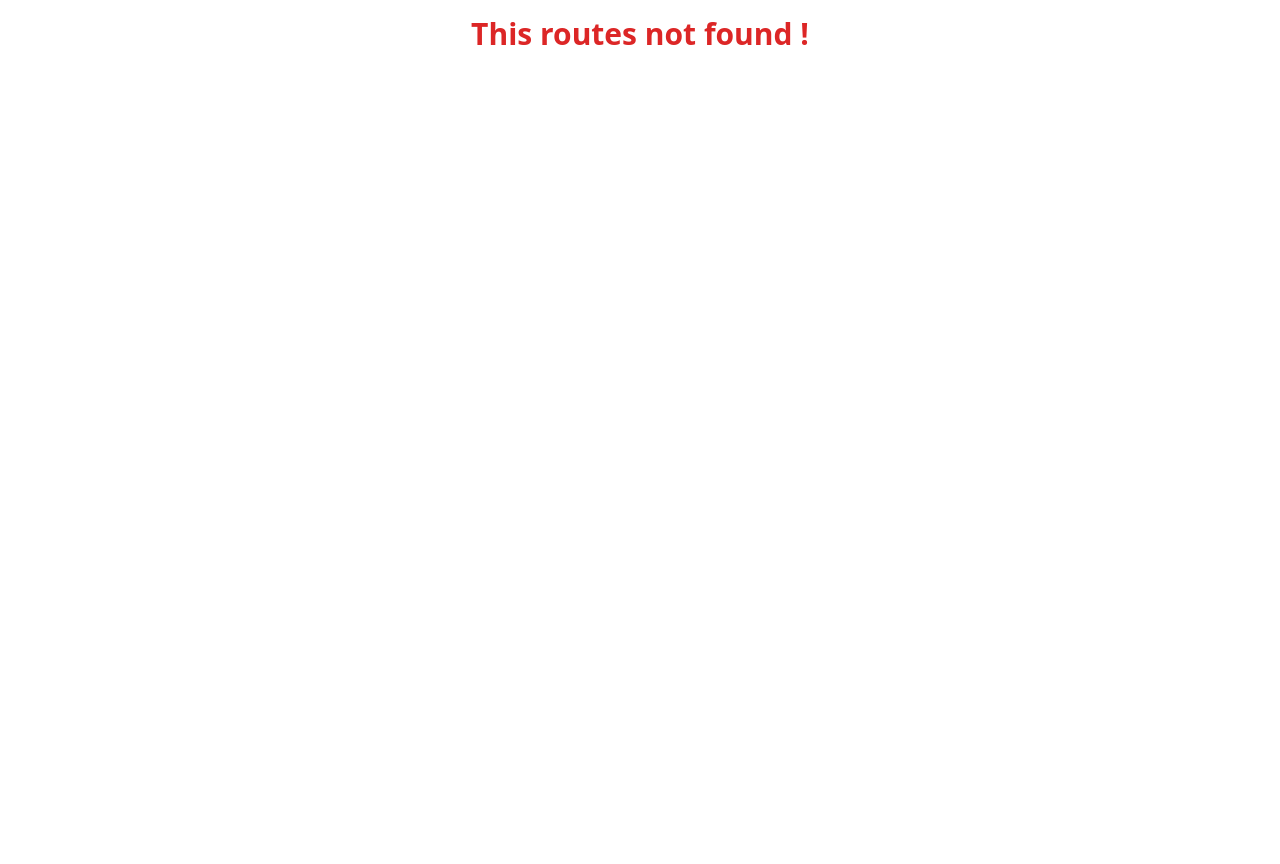
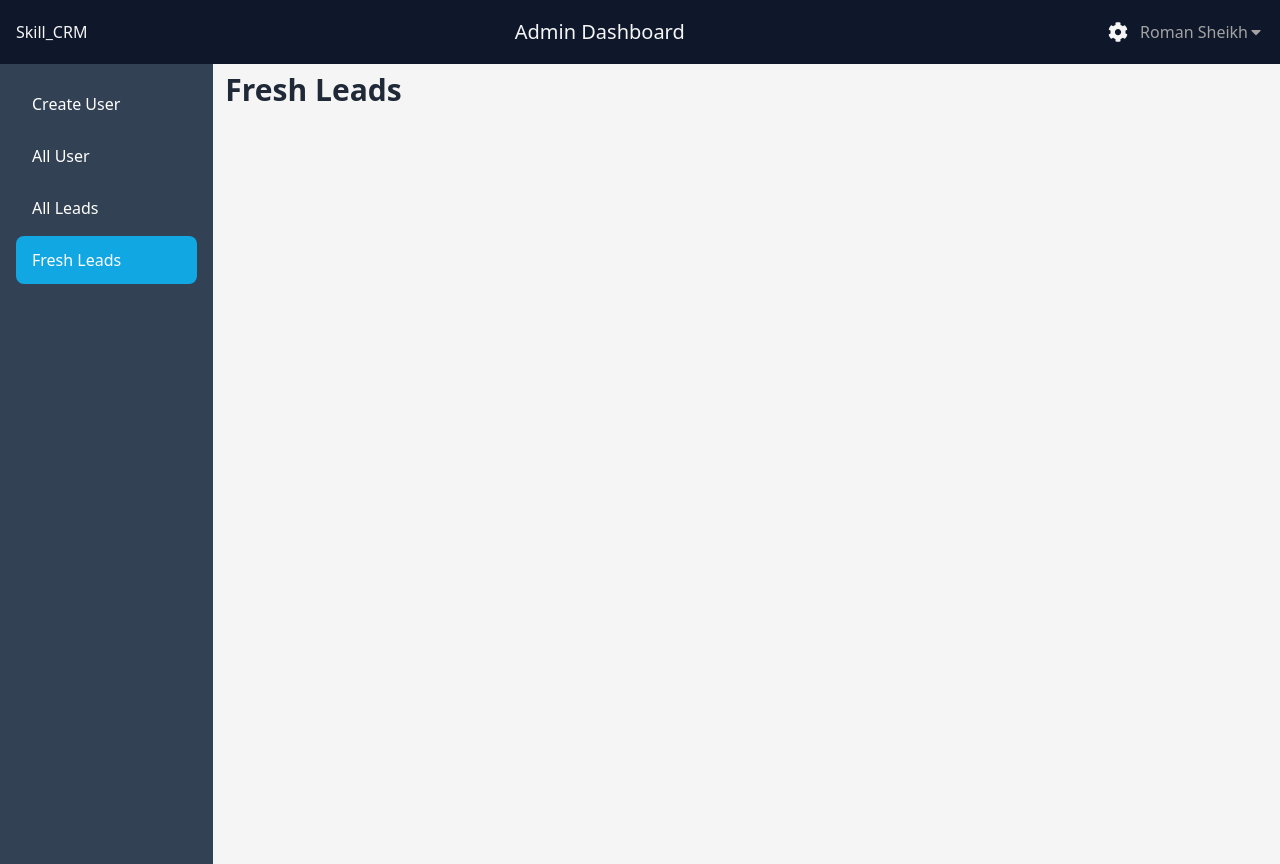
Before and after one commit to RomanSheikh99/crm-fronEnd, a React (Vite) app: page /admin-dashboard/fresh-leads in a window 1280 px wide. Before the commit this address had no page. Before the commit the page ends 800 px from the top, so only its background shows below. Built offline with nearby package versions, Linux system fonts and the light colour scheme.

Commit message:
added Admin dashboard layout with route setup

```diff
--- a/src/assets/json/country.json
+++ b/src/assets/json/country.json
@@ -1,6 +1,10 @@
  [
      {
-      "countryNames":[" Germany, Spain, Austria, Luxembourg, Belgium, Canada, Denmark, France,Italy, Netherlands,Poland, Sweden,Switzerland,UK, Norway, Finland, Ireland, USA (EST), USA (CST), USA(PDT),USA (CDT), Czech Republic, Greece, Romania, Portugal, Malta, Bulgaria, Cyprus, Russia, Brazil,Mexico, Estonia, Turkey, Australia, New Zealand,Singapore, Malaysia, Indonesia, Hungary, South Africa, Slovenia, Others"]
+      "countryNames":[
+        " Germany ", "Spain", "Austria", "Luxembourg", "Belgium", " Canada", "Denmark", "France", "Italy", "Netherlands",
+        "Poland", "Sweden", "Switzerland", "UK",  "Norway ", "Finland", "Ireland", "USA (EST)", "USA (CST)", "USA(PDT)",
+        "USA (CDT)", "Czech Republic", "Greece", "Romania", "Portugal", "Malta", "Bulgaria", "Cyprus", "Russia", "Brazil","Mexico", "Estonia", "Turkey", "Australia", "New Zealand","Singapore", "Malaysia", "Indonesia", "Hungary", "South", "Africa", "Slovenia", "Others"
+      ]
 
     }
 
--- /dev/null
+++ b/src/components/Layout/AdminDashboard/AdminDashboardAllLeads.jsx
@@ -0,0 +1,12 @@
+import React from 'react';
+
+const AdminDashboardAllLeads = () => {
+    return (
+        <div>
+            <h2 className='text-3xl font-semibold  px-3 mt-2'> All  Leads </h2>
+
+        </div>
+    );
+};
+
+export default AdminDashboardAllLeads;
--- /dev/null
+++ b/src/components/Layout/AdminDashboard/AdminFreshLeads.jsx
@@ -0,0 +1,11 @@
+import React from 'react';
+
+const AdminFreshLeads = () => {
+    return (
+        <div>
+         <h2 className='text-3xl font-semibold px-3 mt-2'> Fresh Leads  </h2>
+        </div>
+    );
+};
+
+export default AdminFreshLeads;
--- a/src/components/Layout/AdminDashboard/AdminLeftsideNav.jsx
+++ b/src/components/Layout/AdminDashboard/AdminLeftsideNav.jsx
@@ -6,10 +6,10 @@ const AdminLeftsideNav = () => {
         <div className='w-full h-screen bg-slate-700 '>
           <ul className="menu p-4   text-white">
             {/* <!-- Sidebar content here --> */}
-            <li className='hover:bg-slate-900 rounded-md'> <NavLink to="/" > Create User  </NavLink></li>
-            <li className='hover:bg-slate-900 rounded-md'> <NavLink to="/" > All User     </NavLink></li>
-            <li className='hover:bg-slate-900 rounded-md'> <NavLink to="/" > All Leads    </NavLink></li>
-            <li className='hover:bg-slate-900 rounded-md'> <NavLink to="/" > Fresh Leads  </NavLink></li>
+            <li className='hover:bg-slate-900 rounded-sm'> <NavLink to='/admin-dashboard/create-user' > Create User  </NavLink> </li>
+            <li className='hover:bg-slate-900 rounded-sm mt-1'> <NavLink to ='/admin-dashboard/all-user' > All User     </NavLink> </li>
+            <li className='hover:bg-slate-900 rounded-sm mt-1'> <NavLink to="/admin-dashboard/all-leads" > All Leads    </NavLink></li>
+            <li className='hover:bg-slate-900 rounded-sm mt-1'> <NavLink to="/admin-dashboard/fresh-leads" > Fresh Leads  </NavLink></li>
           </ul>
 
       </div>
--- /dev/null
+++ b/src/components/Layout/AdminDashboard/AllUser.jsx
@@ -0,0 +1,11 @@
+import React from 'react';
+
+const AllUser = () => {
+    return (
+        <div>
+            <h2 className='text-3xl font-semibold  px-3 mt-2'> All User  </h2>
+        </div>
+    );
+};
+
+export default AllUser;
--- /dev/null
+++ b/src/components/Layout/AdminDashboard/CreateUser.jsx
@@ -0,0 +1,12 @@
+import React from 'react';
+
+const CreateUser = () => {
+    return (
+        <div>
+            <h2 className='text-3xl font-semibold px-3 mt-2'> Create User </h2>
+
+        </div>
+    );
+};
+
+export default CreateUser;
--- a/src/index.css
+++ b/src/index.css
@@ -6,4 +6,5 @@
 .active{
     background-color: rgb(17, 167, 226);
     color: white;
+
 }
```
Also changed, not shown: src/Routers/Routers.jsx (+18 -1 lines).
